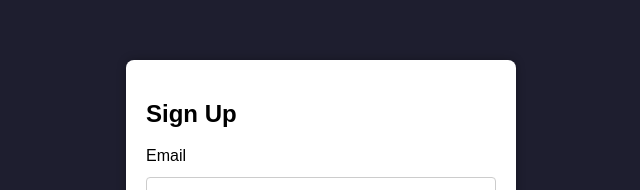
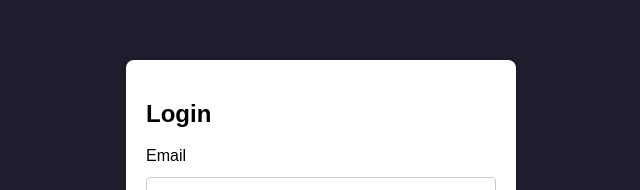
Before and after one commit to sujithrajendran/taskManagement, a React (Create React App) app: page /login in a window 1280 px wide. Shown: the part 146-336 px from the top of the page, without its empty margins (319-959 px from the left). Built offline with nearby package versions, Linux system fonts and the light colour scheme.

Commit message:
Update Login.tsx

```diff
--- a/src/components/Login.tsx
+++ b/src/components/Login.tsx
@@ -39,7 +39,7 @@ const Login = () => {
   return (
     <div className="login-wrapper">
       <div className="login-container">
-        <h2>Sign Up</h2>
+        <h2>Login</h2>
         <form onSubmit={handleLogin} className="auth-form">
           <label>Email</label>
           <input
```
